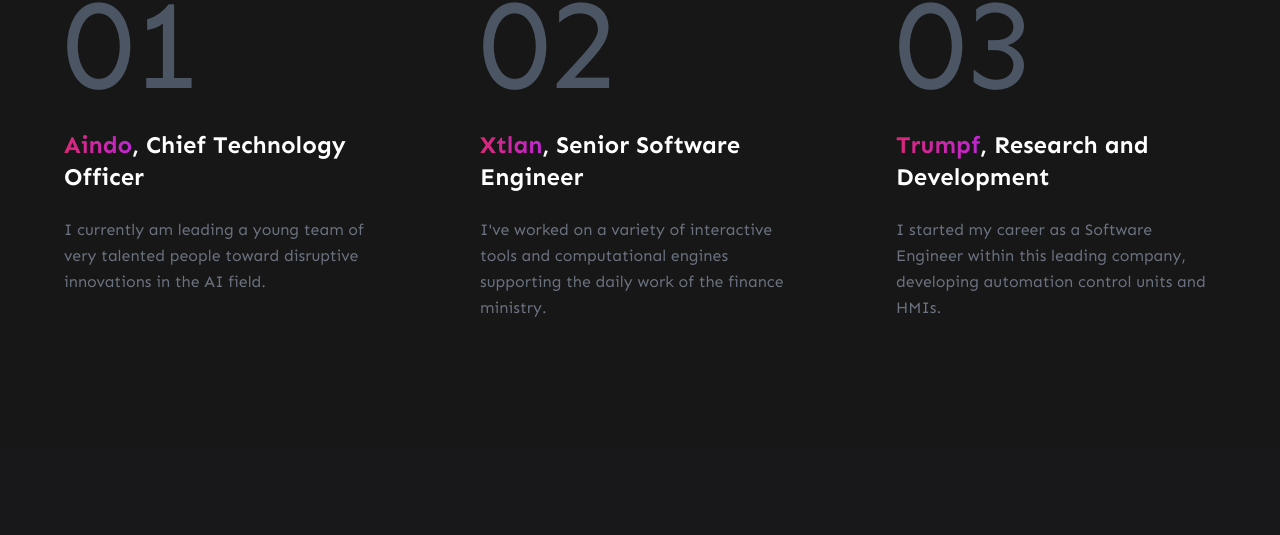
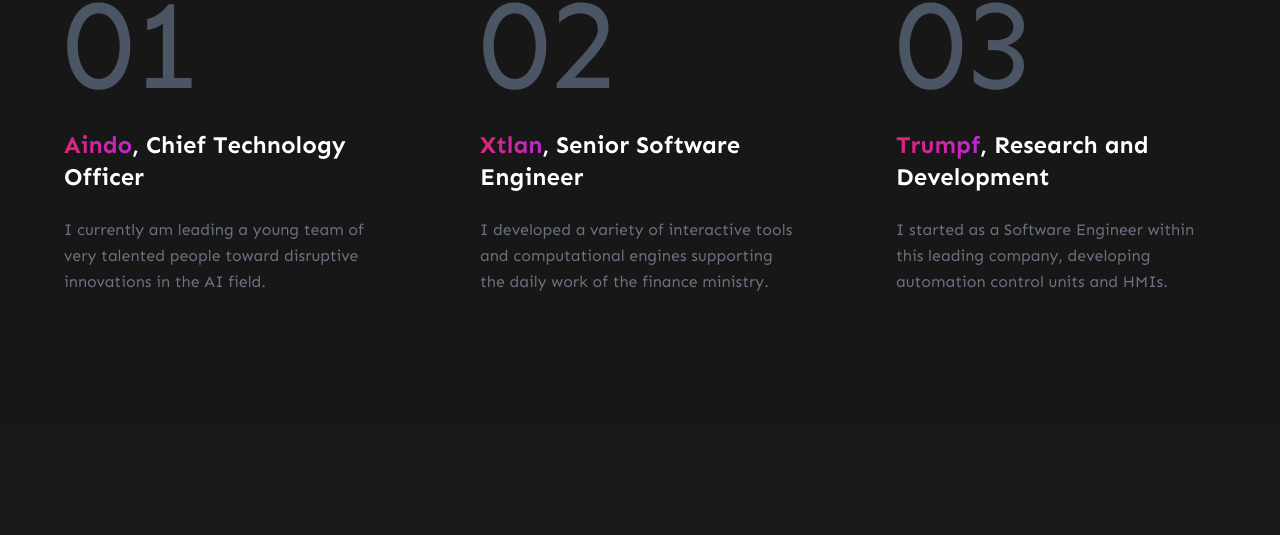
Before and after one commit to svaraborut/website, an Astro site: page / in a window 1280 px wide. Shown: the part 2265-2800 px from the top of the page. Built offline with nearby package versions, Linux system fonts and the light colour scheme; Astro itself is replaced by a stand-in of ours.

Commit message:
feat: Same height texts

```diff
--- a/package.json
+++ b/package.json
@@ -1,6 +1,6 @@
 {
   "name": "website",
-  "version": "0.1.1",
+  "version": "0.1.2",
   "author": {
     "name": "Borut Svara",
     "url": "https://www.svaraborut.com"
--- a/src/components/SecExperiences.tsx
+++ b/src/components/SecExperiences.tsx
@@ -29,13 +29,13 @@
                 company: 'Xtlan',
                 link: 'https://www.ixtlan-team.si/',
                 role: 'Senior Software Engineer',
-                description: 'I\'ve worked on a variety of interactive tools and computational engines supporting the daily work of the finance ministry.'
+                description: 'I developed a variety of interactive tools and computational engines supporting the daily work of the finance ministry.'
             },
             {
                 company: 'Trumpf',
                 link: 'https://www.trumpf.com/',
                 role: 'Research and Development',
-                description: 'I started my career as a Software Engineer within this leading company, developing automation control units and HMIs.'
+                description: 'I started as a Software Engineer within this leading company, developing automation control units and HMIs.'
             },
         ]
     }
```
Also changed, not shown: 1 other file.
